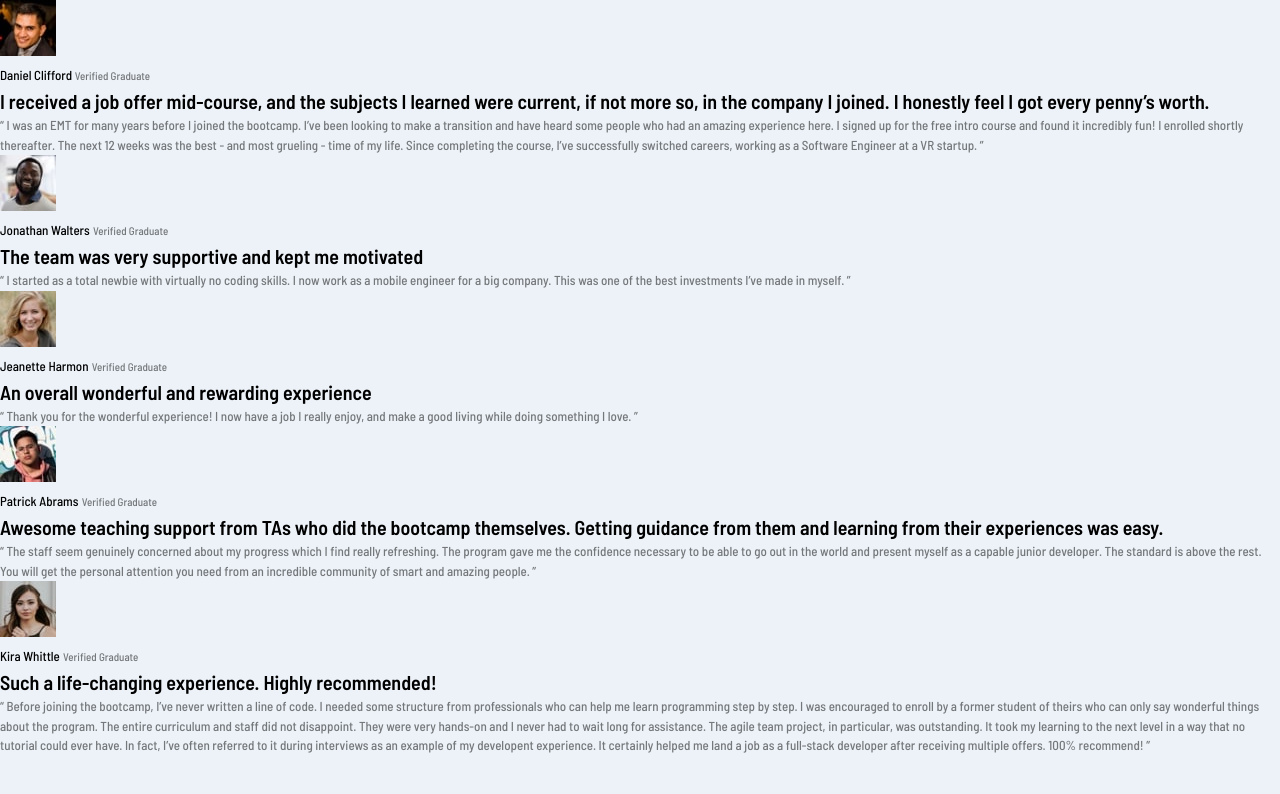
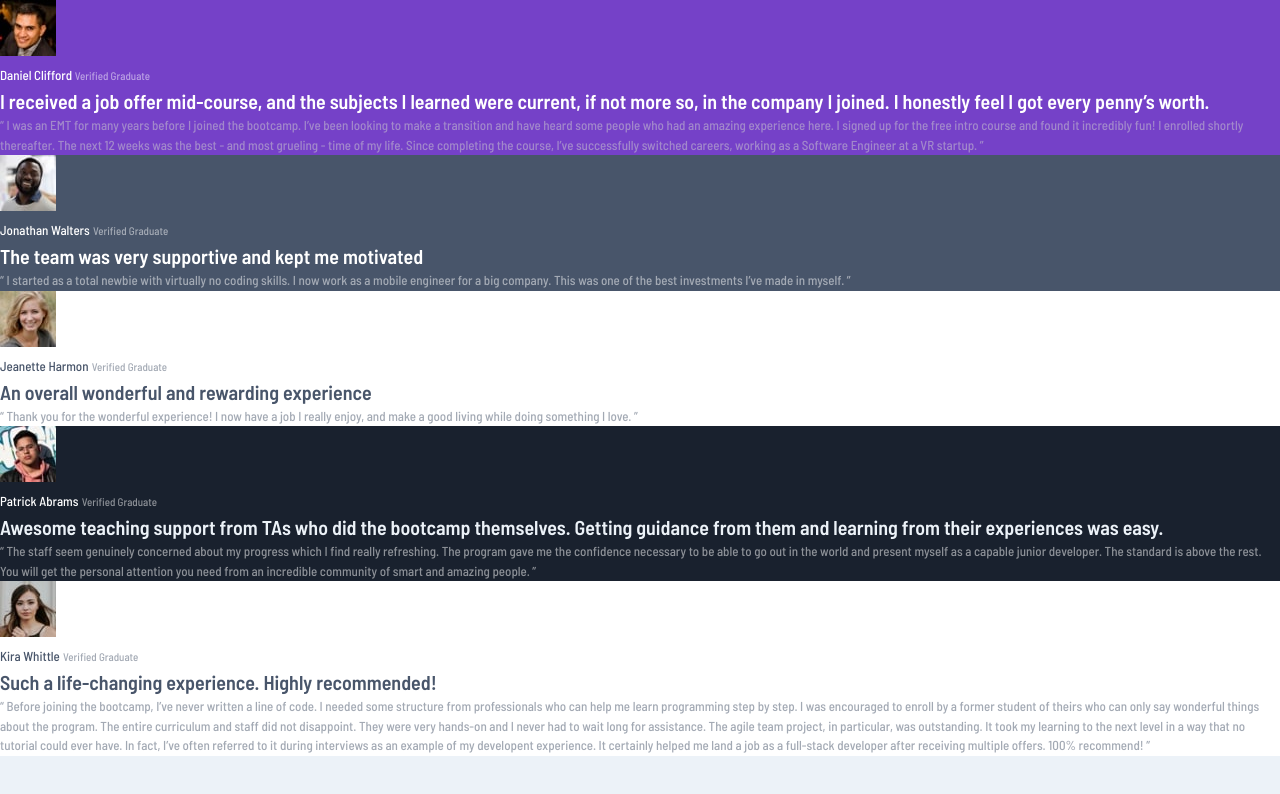
Before and after one commit to davelilleystone/fem-testimonials-2024, a plain HTML site: page index.html in a window 1280 px wide. Drawn offline with Linux system fonts and the light colour scheme.

Commit message:
Style card font colours and background

```diff
--- a/style.css
+++ b/style.css
@@ -37,11 +37,12 @@ body {
     BlinkMacSystemFont, "Segoe UI", Roboto, Oxygen, Ubuntu, Cantarell,
     "Open Sans", "Helvetica Neue", sans-serif;
   font-weight: var(--font-medium-weight);
+  color: var(--white);
   line-height: 1.5;
   -webkit-font-smoothing: antialiased;
 }
 
-/* General font sizing and styling */
+/* Font sizing, weight and opacity */
 
 h2 {
   font-size: 1.25rem;
@@ -61,3 +62,31 @@ blockquote + blockquote,
   font-size: 0.688rem;
   opacity: 50%;
 }
+
+/* Card font and background colours */
+
+.card1 {
+  background-color: var(--moderate-violet);
+}
+
+.card2 {
+  background-color: var(--very-dark-grayish-blue);
+}
+
+.card4 {
+  background-color: var(--very-dark-blackish-blue);
+}
+
+.card3,
+.card5 {
+  background-color: var(--white);
+  color: var(--very-dark-grayish-blue);
+}
+
+.card4 blockquote:first-of-type {
+  color: var(--light-grayish-blue);
+}
+
+.card1 blockquote:last-of-type {
+  color: var(--light-gray);
+}
```
